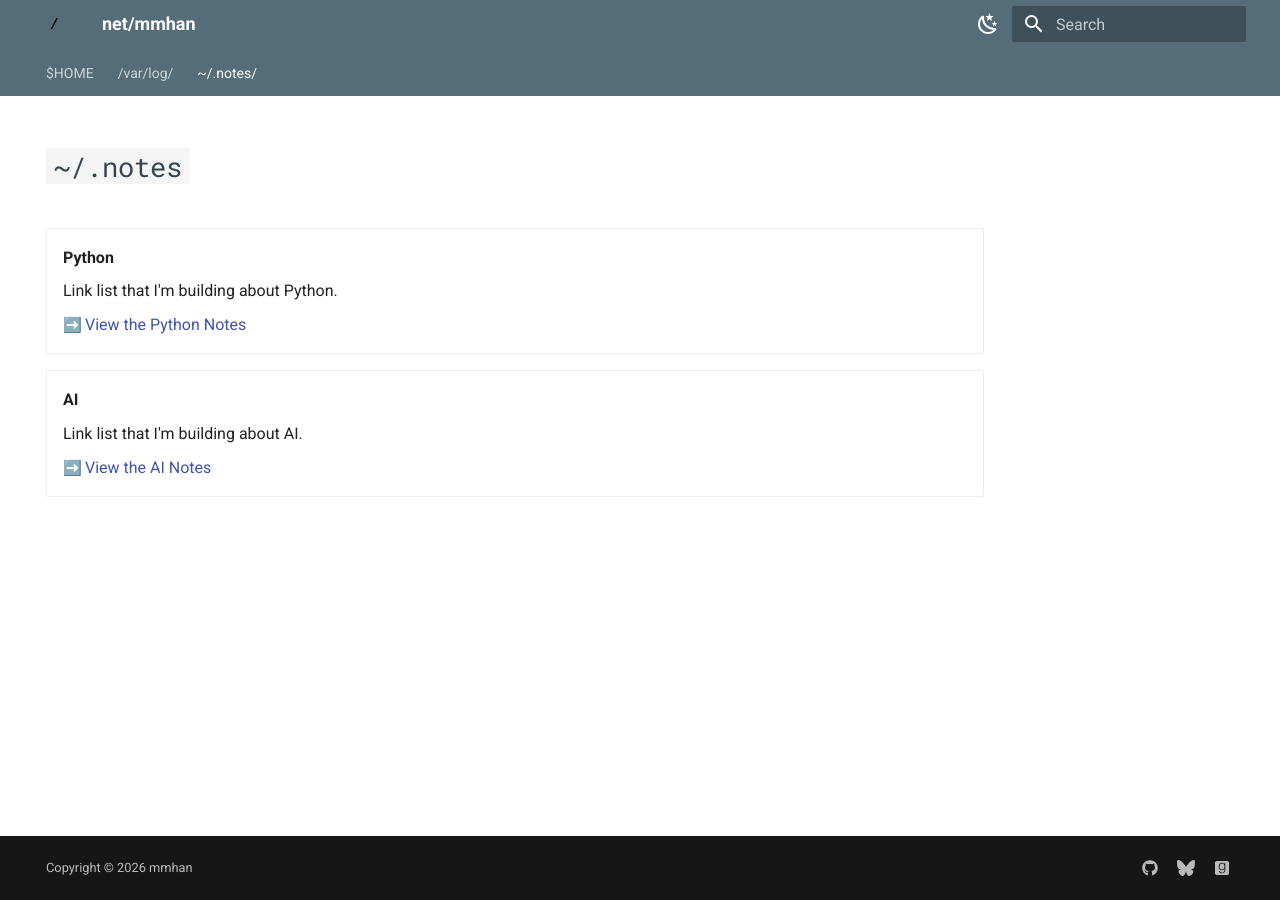
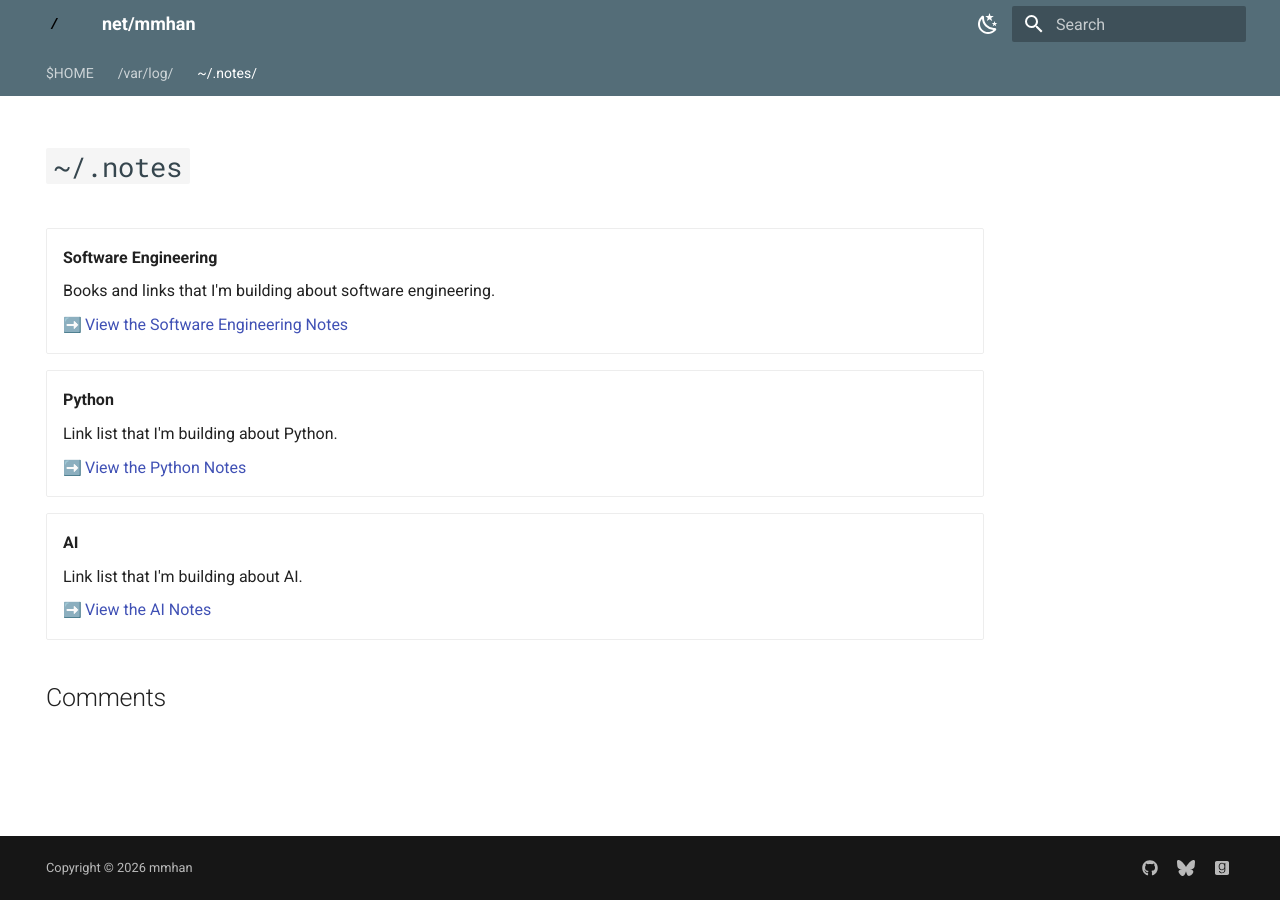
Before and after one commit to mmhan/mmhan.net, an MkDocs documentation site: the page built from docs/notes/index.md, in a window 1280 px wide. Built offline with MkDocs 1.6.1 and Material for MkDocs 9.7.7, drawn with Linux system fonts in a browser that asks for light colours; emoji names are drawn with the system emoji font; comment, search, counter and statistics services are not loaded.

Commit message:
feat: SWE notes

```diff
--- /dev/null
+++ b/docs/notes/.meta.yml
@@ -0,0 +1 @@
+comments: true
--- a/docs/notes/index.md
+++ b/docs/notes/index.md
@@ -5,6 +5,14 @@ hide:
 ---
 
 # `~/.notes`
+
+<div class="grid cards" markdown="1">
+-  __Software Engineering__
+
+    Books and links that I'm building about software engineering.
+
+    [:arrow_right: View the Software Engineering Notes](swe.md)
+</div>
 
 <div class="grid cards" markdown="1">
 
```
Also changed, not shown: docs/notes/swe.md (added, +9 -0 lines).
